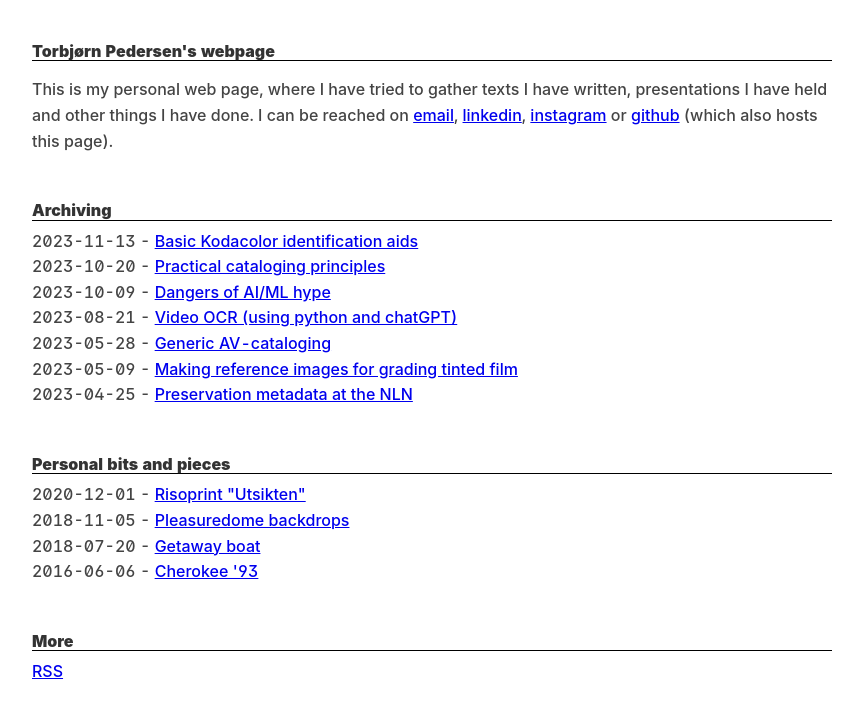
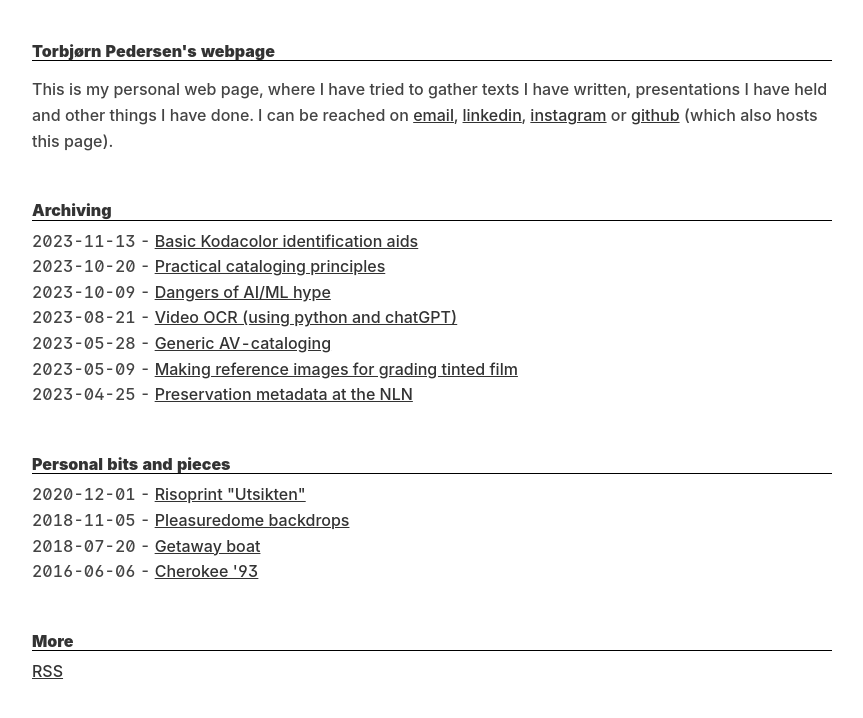
Before and after one commit to torbjornbp/torbjornbp.github.io, a Jekyll site: the page built from index.md, in a window 1280 px wide. Shown: the top 718 px of the page, without its empty margins (208-1071 px from the left). Built offline with Jekyll 4.4.1, drawn with Linux system fonts in a browser that asks for light colours; some web fonts are replaced.

Commit message:
Update main.scss

```diff
--- a/assets/css/main.scss
+++ b/assets/css/main.scss
@@ -60,6 +60,10 @@ body {
   font-size: 16px;
   line-height: 1.6;
 }
+
+a {
+  color: #333;
+  }
 
 strong {
   color: #333;
```
